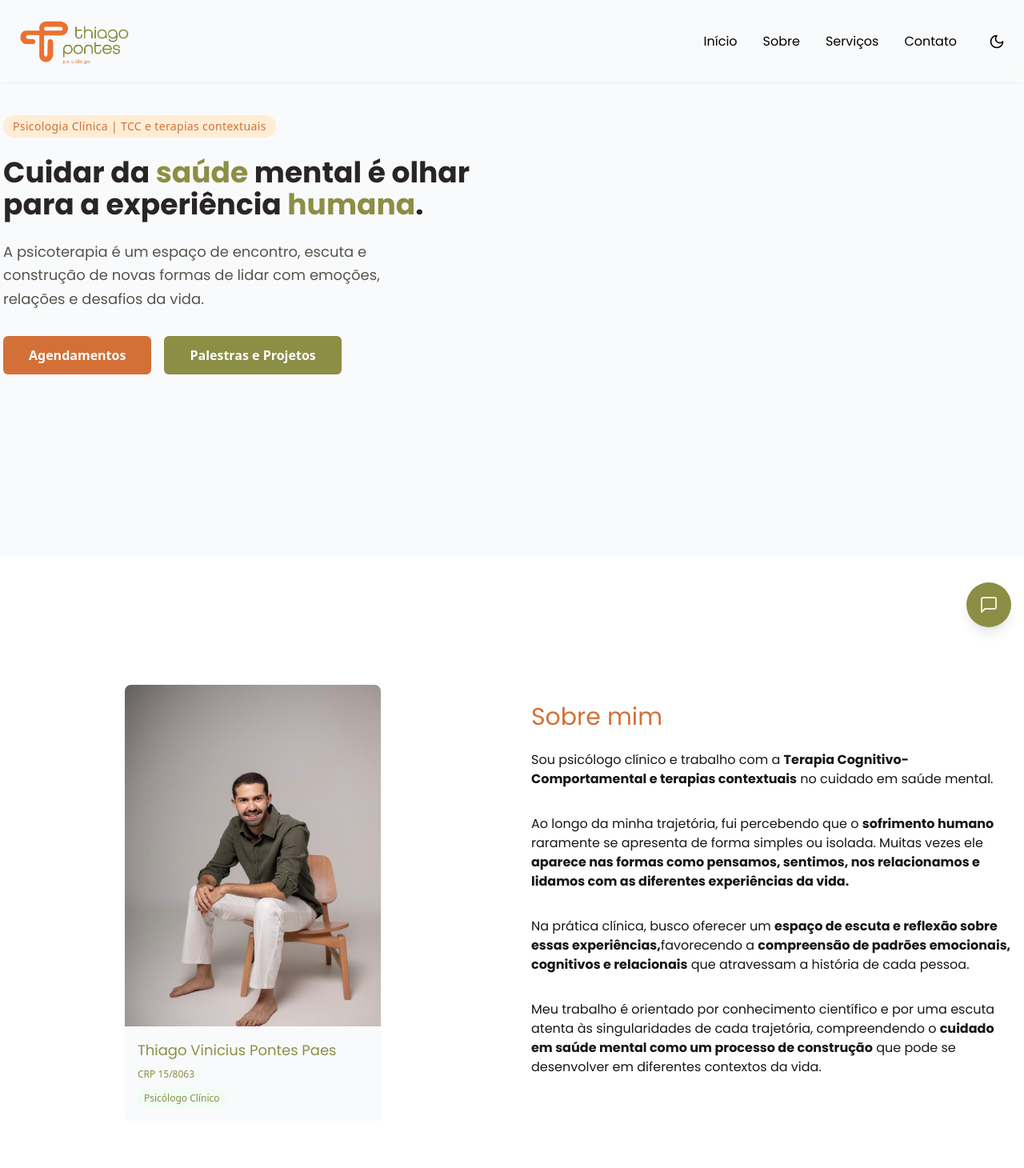
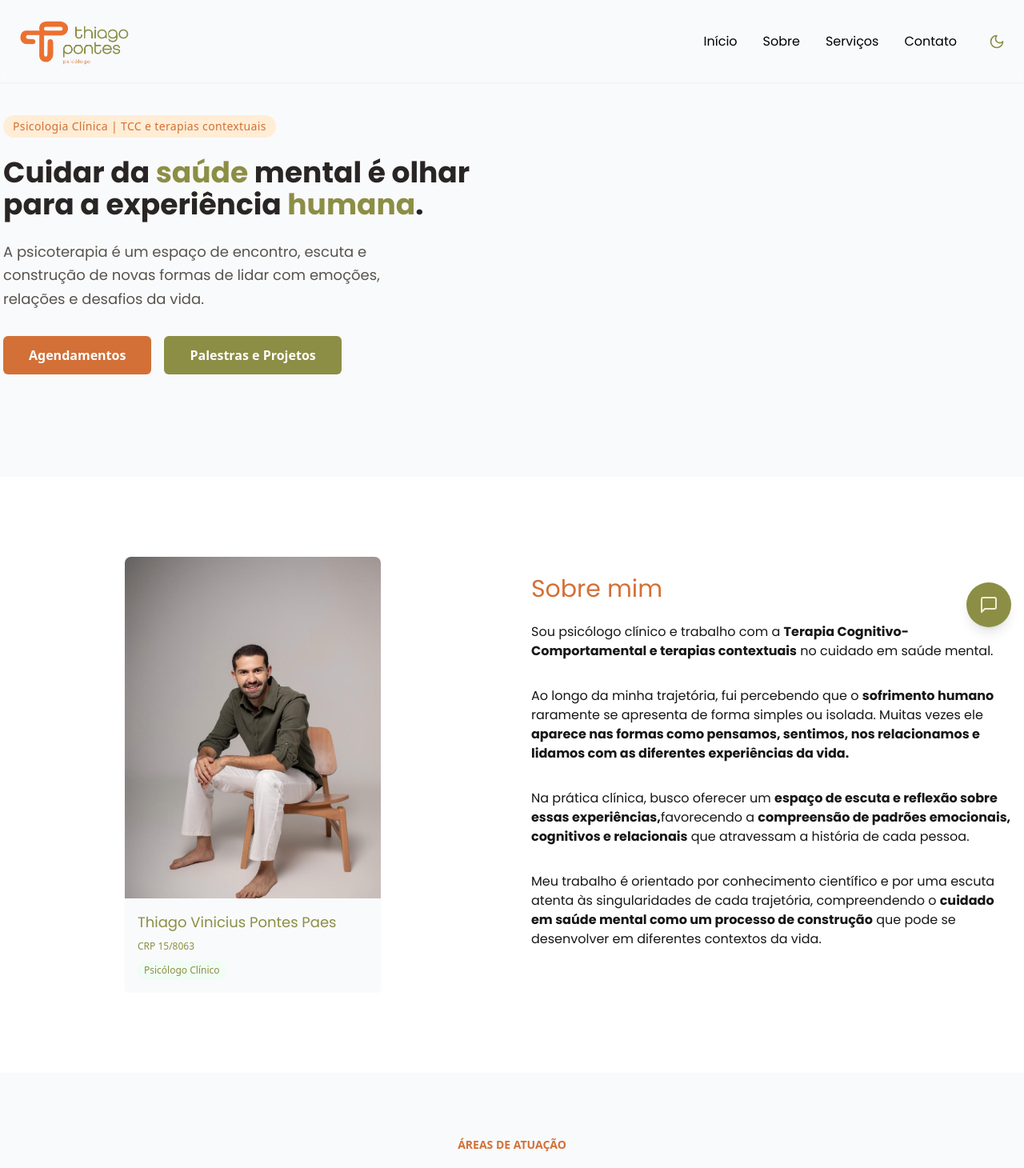
Before and after one commit to vitao-al/thiagopontespsicologo, a React (Vite) app: page / in a window 1280 px wide. Shown: the top 1460 px of the page at 80% size. Built offline with nearby package versions, Linux system fonts and the light colour scheme.

Commit message:
Updating About

```diff
--- a/src/components/About.tsx
+++ b/src/components/About.tsx
@@ -26,7 +26,7 @@ export default function About() {
   }, []);
 
   return (
-    <section id="sobre" className="py-20 bg-white dark:bg-black">
+    <section id="sobre" className="py-5 bg-white dark:bg-black">
       <div className="container mx-auto px-4">
         <div className="grid grid-cols-1 lg:grid-cols-2 gap-12 items-center">
           <CardHero/>
--- a/src/components/Hero.tsx
+++ b/src/components/Hero.tsx
@@ -3,7 +3,7 @@ import React from 'react';
 export default function Hero() {
   return (
     <section id="inicio" className="pt-20 lg:pt-24">
-      <div className="relative min-h-[600px]">
+      <div className="relative min-h-[500px]">
         <div className="absolute inset-0 bg-gray-50 dark:bg-black"></div>
         <div className="relative container mx-auto px-1 py-12 h-full">
 
--- a/src/components/ThemeToggle.tsx
+++ b/src/components/ThemeToggle.tsx
@@ -8,13 +8,13 @@ export default function ThemeToggle() {
   return (
     <button
       onClick={toggleTheme}
-      className="p-2 rounded-lg hover:bg-gold-500 dark:hover:bg-gold-500 transition-colors"
+      className="p-2 rounded-lg text-musgo hover:bg-laranja dark:hover:bg-musgo transition-colors"
       aria-label="Toggle theme"
     >
       {theme === 'light' ? (
-        <Moon className="h-5 w-5 text-verde-musgo hover:text-neutral-900 dark:bg-gold-500" />
+        <Moon className="h-5 w-5 text-musgo hover:text-musgo dark:bg-gold-500" />
       ) : (
-        <Sun className="h-5 w-5 text-verde-musgo dark:text-gold-500 dark:hover:text-white" />
+        <Sun className="h-5 w-5 text-musgo dark:text-laranja dark:text-neutral-900 dark:hover:laranja" />
       )}
     </button>
   );
```
